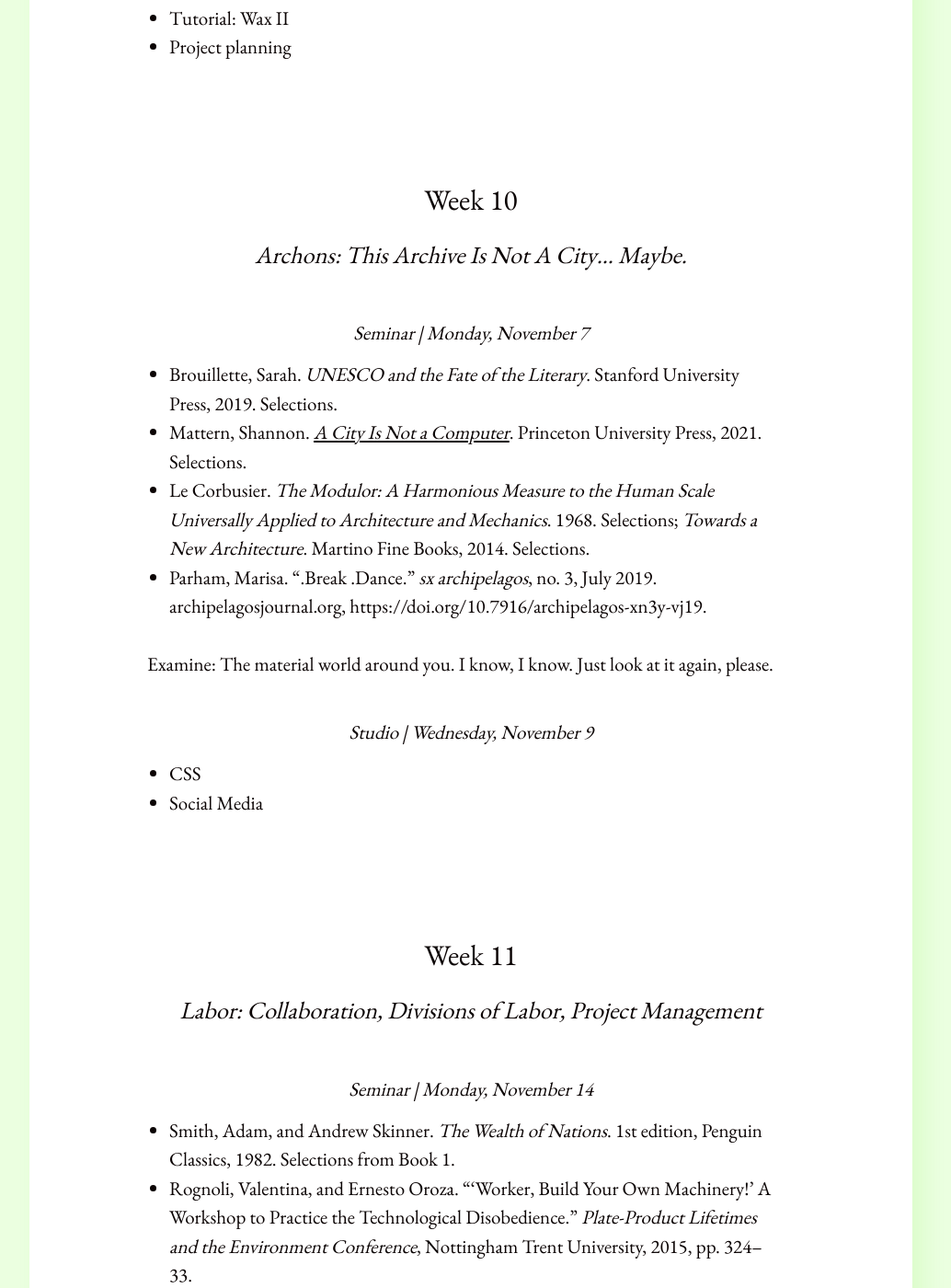
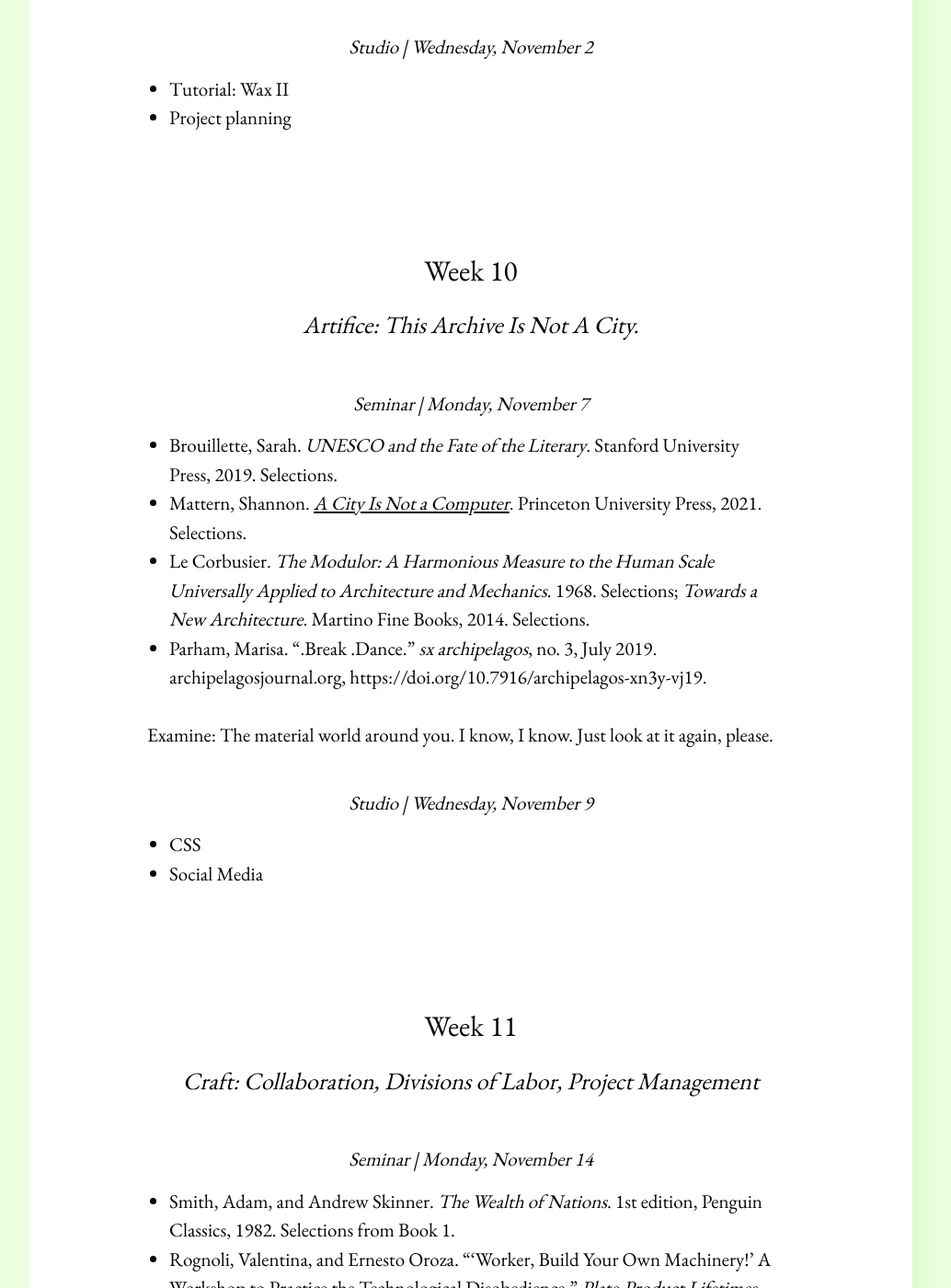
Before and after one commit to elotroalex/f22-intro-dh, a Jekyll site: the page built from schedule.md, in a window 1280 px wide and 1400 px high, scrolled down 7235 px. Shown: the whole window at 92% size, without its empty margins (128-1162 px from the left). Built offline with Jekyll 4.4.1, drawn with Linux system fonts in a browser that asks for light colours; some of the changed text lies outside the part shown.

```diff
--- a/schedule.md
+++ b/schedule.md
@@ -206,7 +208,7 @@ Examine: [The Electronic Literature Collection](https://collection.eliterature.o
 
 ### Week 10
 
-#### Archons: This Archive Is Not A City... Maybe.
+#### Artifice: This Archive Is Not A City.
 
 ##### Seminar | Monday, November 7
 
@@ -231,7 +233,7 @@ Examine: The material world around you. I know, I know. Just look at it again, p
 
 ### Week 11
 
-#### Labor: Collaboration, Divisions of Labor, Project Management
+#### Craft: Collaboration, Divisions of Labor, Project Management
 
 ##### Seminar | Monday, November 14
 
```
Also changed, not shown: other parts of schedule.md (+5 -3 lines), 1 other file.
